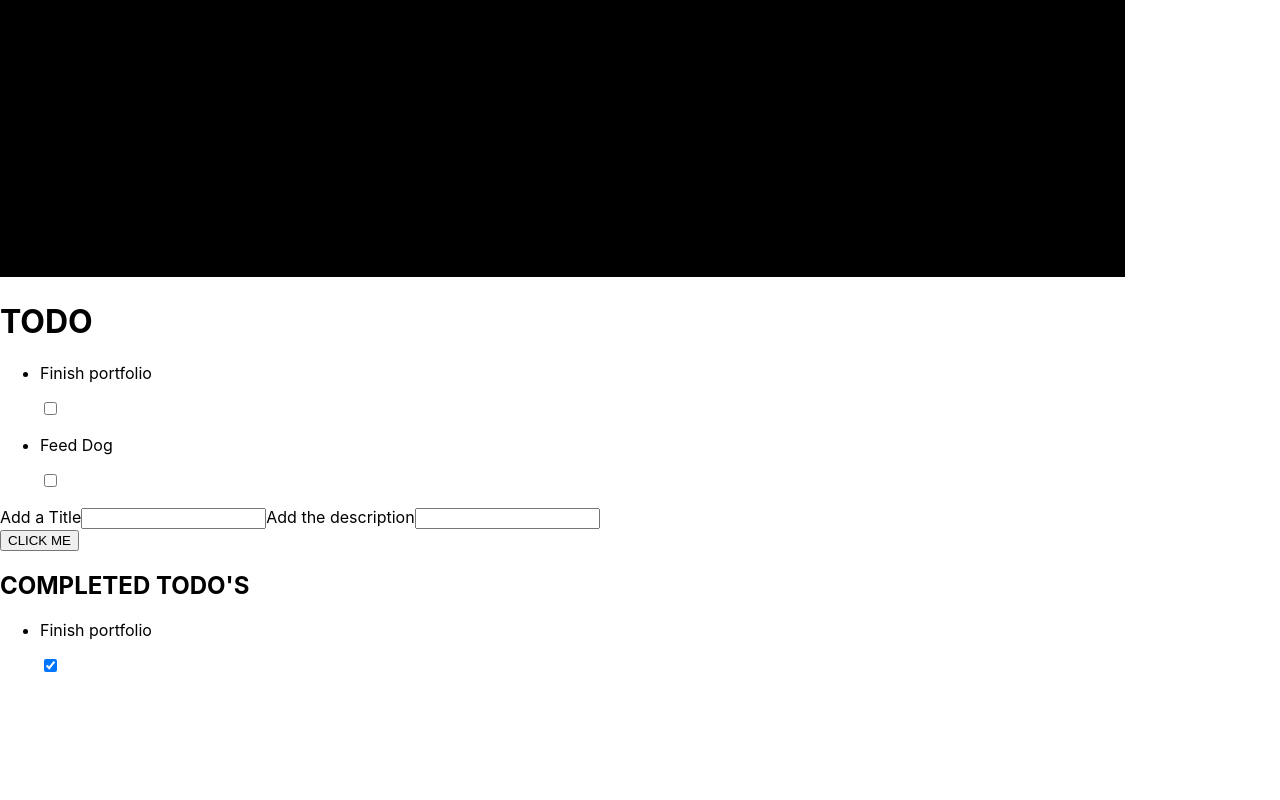
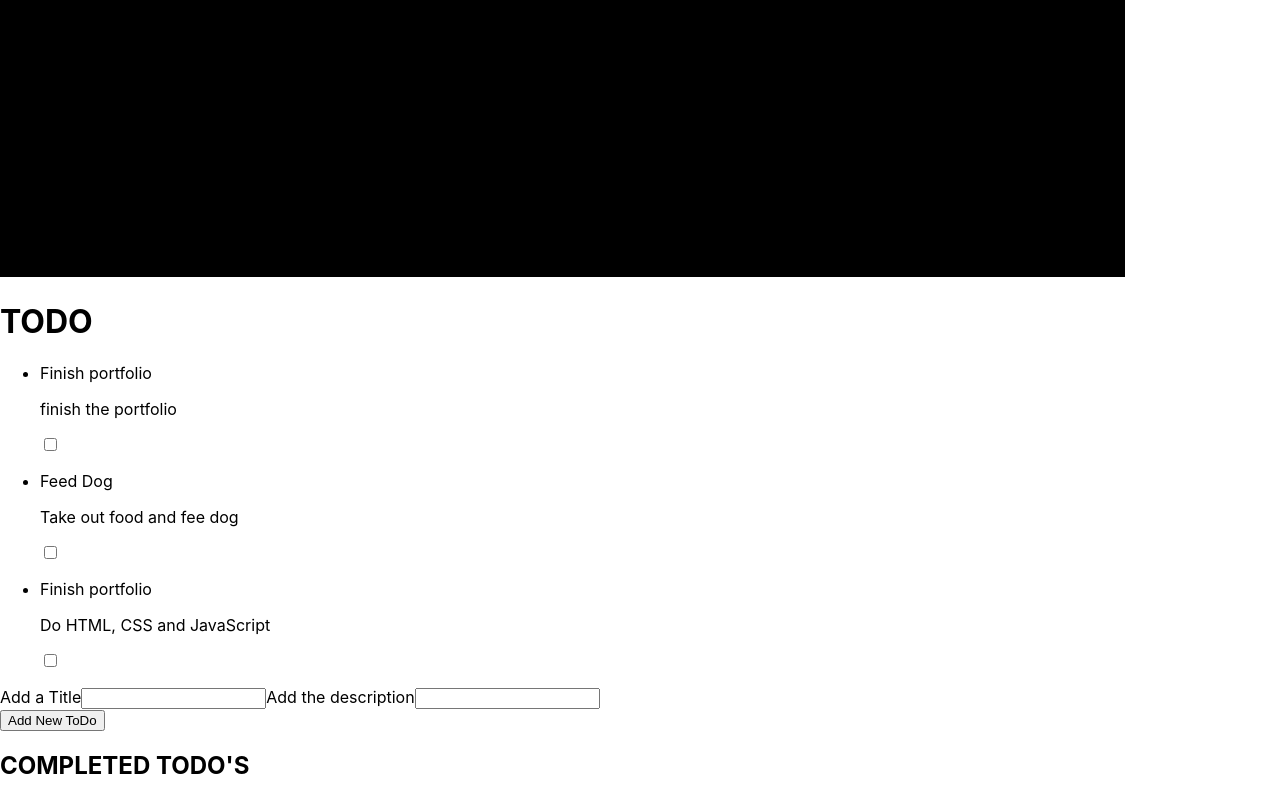
Before and after one commit to tristyntech/ux-q4-react-todo-app-JonathanPynes, a React (Create React App) app: page / in a window 1280 px wide. Shown: the part 1793-2593 px from the top of the page. Before the commit the page ends 2485 px from the top, so only its background shows below. Built offline with nearby package versions, Linux system fonts and the light colour scheme.

Commit message:
moving work stations

```diff
--- a/package.json
+++ b/package.json
@@ -10,7 +10,8 @@
     "gh-pages": "^3.1.0",
     "react": "^16.13.1",
     "react-dom": "^16.13.1",
-    "react-scripts": "3.4.1"
+    "react-scripts": "3.4.1",
+    "shortid": "^2.2.16"
   },
   "scripts": {
     "predeploy": "yarn run build",
--- a/src/App.js
+++ b/src/App.js
@@ -5,83 +5,94 @@ import hamburger from "./images/Hamburger Menu.svg";
 import profile from "./images/Profile b&w.jpg";
 import Sidebar from "./Components/Sidebar";
 import TodoItem from "./Components/TodoItem";
-
+import shortid from "shortid";
 
 export default function App() {
   const [todoList, setTodoList] = useState([
     {
       title: "Finish portfolio",
       description: "finish the portfolio",
-      completed: false,
+      isCompleted: false,
+      id: shortid.generate(),
     },
     {
       title: "Feed Dog",
       description: "Take out food and fee dog",
-      completed: false,
+      isCompleted: false,
+      id: shortid.generate(),
     },
     {
       title: "Finish portfolio",
       description: "Do HTML, CSS and JavaScript",
-      completed: true,
+      isCompleted: false,
+      id: shortid.generate(),
     },
-  ])
+  ]);
 
-
-const [user, setUser] = useState(
- {
+  const [user, setUser] = useState({
     name: "Jon",
     avatar: profile,
-  }
-);
-  // function HeaderBar() {
-  //   const user = useContext(CurrentUser);
-  //   const notifications = useContext(Notifications);
+  });
 
-  //   return (
-  //     <header>
-  //       Welcome back, {user.name}!
-  //       You have {notifications.length} notifications.
-  //     </header>
-  //   );
-  // }
-
-
-
-const [title, setTitle] = useState("")
-const [description, setDescription] = useState("")
-
+  const [title, setTitle] = useState("");
+  const [description, setDescription] = useState("");
+  //const [isCompleted, setIsCompleted] = useState("false")
 
   function handleChangeTitle(e) {
-  setTitle(e.target.value)
+    setTitle(e.target.value);
   }
   function handleChangeDescription(e) {
-  setDescription(e.target.value)
+    setDescription(e.target.value);
   }
+  const resetInputField = () => {
+    setTitle("");
+    setDescription("");
+  };
 
-const handleButtonClick = ()=>{
-  if(title === "" || description === ""){
-    return
+  const handleButtonClick = () => {
+    if (title === "" || description === "") {
+      return;
     }
-  setTodoList(prevList=> [...prevList, {title: title, description: description, completed: false}])
+    setTodoList((prevList) => [
+      ...prevList,
+      {
+        title: title,
+        description: description,
+        isCompleted: false,
+        id: shortid.generate(),
+      },
+    ]);
+    resetInputField();
+  };
+
+  function handleCompletedTodo(itemId) {
+    let newList = todoList.map((todo) => {
+      if (todo.id === itemId) {
+        return { ...todo, isCompleted: !todo.isCompleted };
       }
-
+      return todo;
+    });
+    setTodoList(newList);
+  }
 
   return (
     <React.Fragment>
       <Sidebar user={user} />
       <h1>TODO</h1>
       <ul>
-       {todoList.filter(item=> !item.completed).map((item) => (
-          <TodoItem todo={item} />
+        {todoList
+          .filter((todo) => !todo.isCompleted)
+          .map((todo) => (
+            <TodoItem
+              todo={todo}
+              key={todo.id}
+              handleComplete={handleCompletedTodo}
+            />
           ))}
       </ul>
       <form>
         <label>Add a Title</label>
-          <input
-          id="new-title"
-          onChange={handleChangeTitle}
-          value= {title}
-          />
+        <input id="new-title" onChange={handleChangeTitle} value={title} />
         <label>Add the description</label>
         <input
           id="new-description"
@@ -89,12 +100,18 @@ const handleButtonClick = ()=>{
           value={description}
         />
       </form>
-        <button onClick={()=> handleButtonClick()}>CLICK ME</button>
+      <button onClick={() => handleButtonClick()}>Add New ToDo</button>
 
       <h2>COMPLETED TODO'S</h2>
       <ul>
-       {todoList.filter(item=> item.completed).map((item) => (
-          <TodoItem todo={item} />
+        {todoList
+          .filter((todo) => todo.isCompleted)
+          .map((todo) => (
+            <TodoItem
+              todo={todo}
+              key={todo.id}
+              handleComplete={handleCompletedTodo}
+            />
           ))}
       </ul>
     </React.Fragment>
--- a/src/Components/TodoItem.js
+++ b/src/Components/TodoItem.js
@@ -3,10 +3,16 @@ import React from "react";
 
 
 const TodoItem = (props) => {
+  const {title, description, isCompleted, id} = props.todo
   return (
     <li className="todo_item">
-      <p>{props.todo.title}</p>
-      <input type="checkbox" defaultChecked={props.todo.completed} />
+      <p>{title}</p>
+      <p>{description}</p>
+      <input
+      type="checkbox"
+      checked={isCompleted}
+      onChange={()=> props.handleComplete(id)}
+      />
       </li>
   );
 }
```
Lines whose indentation alone changed are shown as unchanged.
